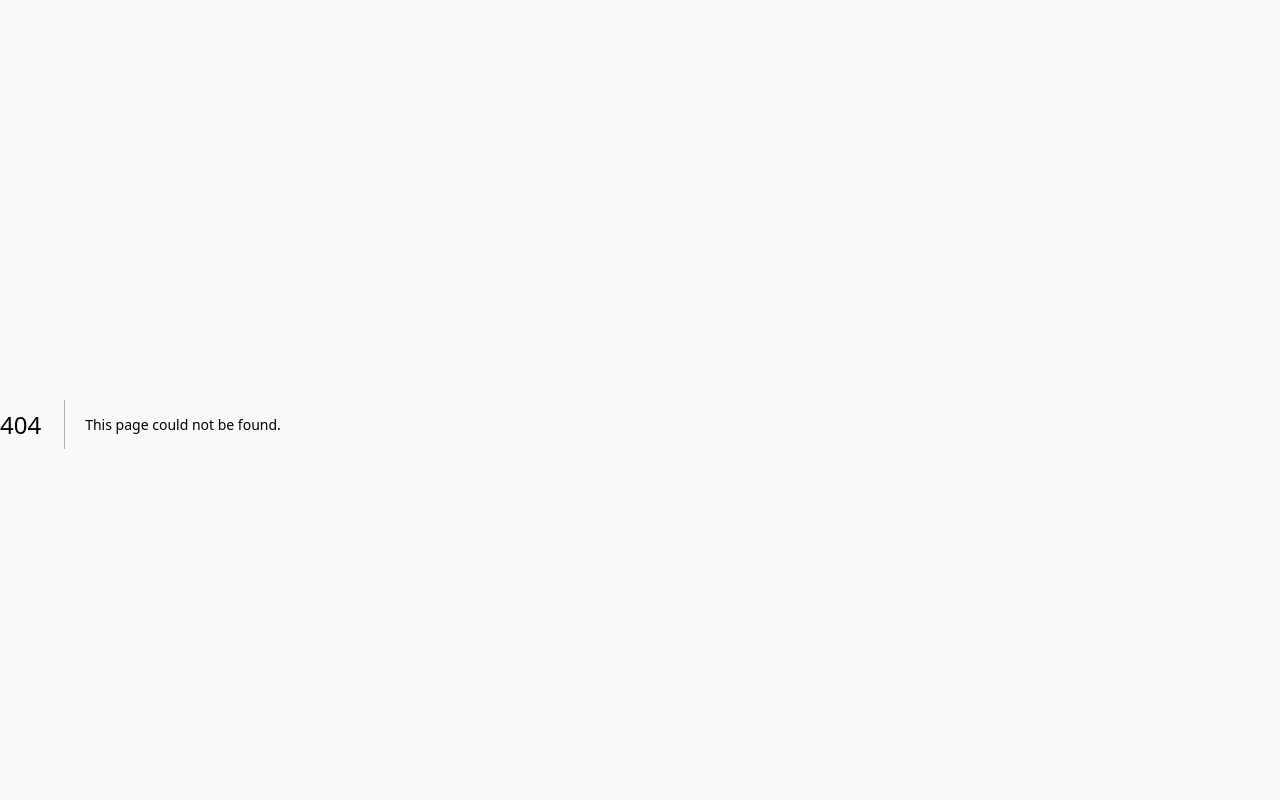
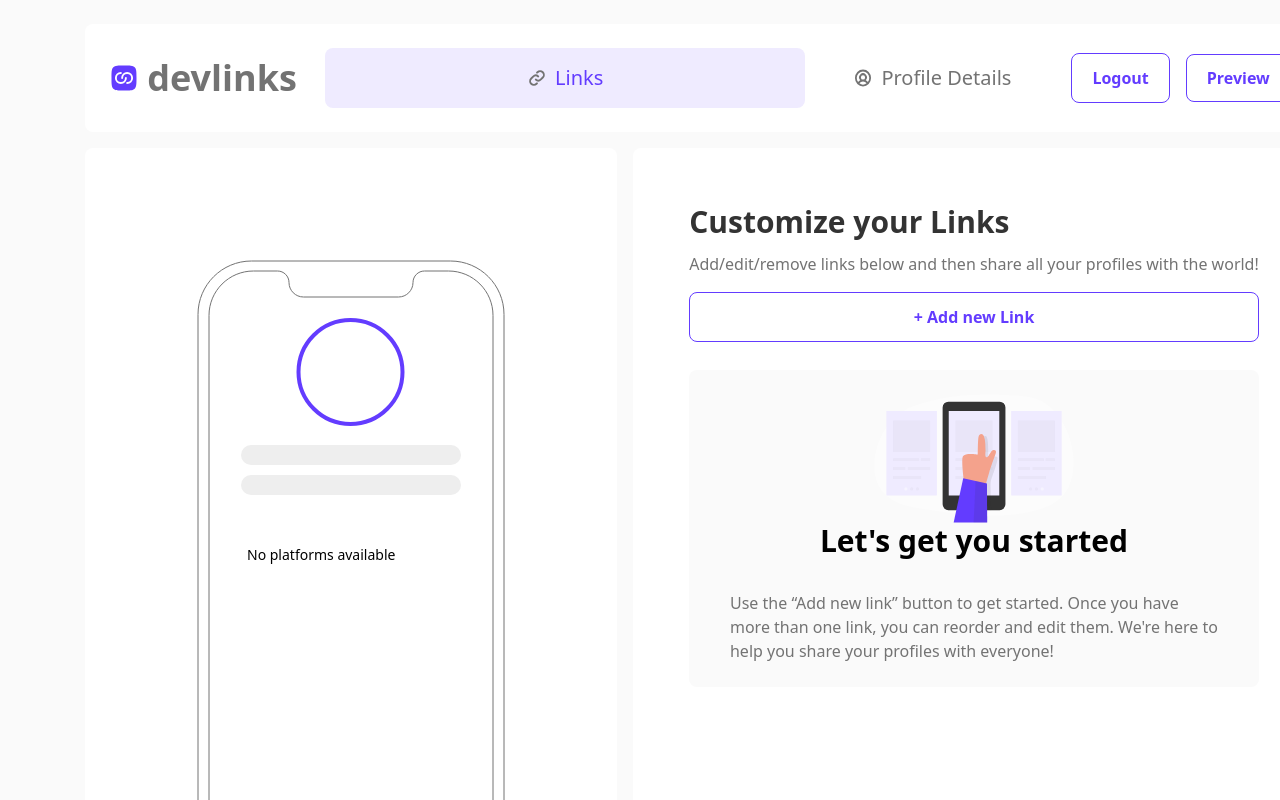
Before and after one commit to Navi003/dev-links, a Next.js app: page /main in a window 1280 px wide. Before the commit this address had no page. Shown: the top 800 px of the page. Built offline with nearby package versions, Linux system fonts and the light colour scheme.

Commit message:
added right layout

```diff
--- a/app/_components/ProfileView.jsx
+++ b/app/_components/ProfileView.jsx
@@ -24,7 +24,7 @@ export default function ProfileView() {
           alt="link"
           className="text-primary"
         />
-        <Link className="hover:text-primary" href="/">
+        <Link className="hover:text-primary" href="/main">
           Links
         </Link>
       </div>
@@ -35,7 +35,7 @@ export default function ProfileView() {
         }`}
       >
         <Image src={profileLogo} height={20} width={20} alt="link" />
-        <Link className="hover:text-primary" href="/profile">
+        <Link className="hover:text-primary" href="/main/profile">
           Profile Details
         </Link>
       </div>
--- /dev/null
+++ b/app/main/layout.jsx
@@ -0,0 +1,18 @@
+import React from "react";
+import { LinksProvider } from "../_components/useLinkContext";
+import PhoneAside from "../_components/PhoneAside";
+import Navigation from "../_components/Navigation";
+
+export default function layout({ children }) {
+  return (
+    <>
+      <div className="flex flex-col mx-auto">
+        <Navigation />
+        <main className="flex flex-col gap-4 mt-4 md:flex-row">
+          <PhoneAside />
+          {children}
+        </main>
+      </div>
+    </>
+  );
+}
--- /dev/null
+++ b/app/main/page.jsx
@@ -0,0 +1,7 @@
+import UserLinksContainer from "@/app/_components/UserLinksContainer";
+
+// import { LinksProvider } from "./_components/useLinkContext";
+
+export default function Home() {
+  return <UserLinksContainer />;
+}
--- /dev/null
+++ b/app/main/profile/page.jsx
@@ -0,0 +1,8 @@
+import React from "react";
+
+import UserProfileContainer from "@/app/_components/UserProfileContainer";
+// import { LinksProvider } from "./_components/useLinkContext";
+
+export default function page() {
+  return <UserProfileContainer />;
+}
--- a/app/page.js
+++ b/app/page.js
@@ -1,19 +1,10 @@
 // "use client";
 import React from "react";
-
-import UserLinksContainer from "./_components/UserLinksContainer";
-import Navigation from "./_components/Navigation";
-import PhoneAside from "./_components/PhoneAside";
-// import { LinksProvider } from "./_components/useLinkContext";
 
 export default function Home() {
   return (
     <div className="flex flex-col mx-auto">
-      <Navigation />
-      <main className="flex flex-col gap-4 mt-4 md:flex-row">
-        <PhoneAside />
-        <UserLinksContainer />
-      </main>
+      <main className="flex flex-col gap-4 mt-4 md:flex-row"></main>
     </div>
   );
 }
--- a/app/profile/page.jsx
+++ /dev/null
@@ -1,6 +0,0 @@
-import React from "react";
-import UserProfileContainer from "../_components/UserProfileContainer";
-
-export default function page() {
-  return <UserProfileContainer />;
-}
```
